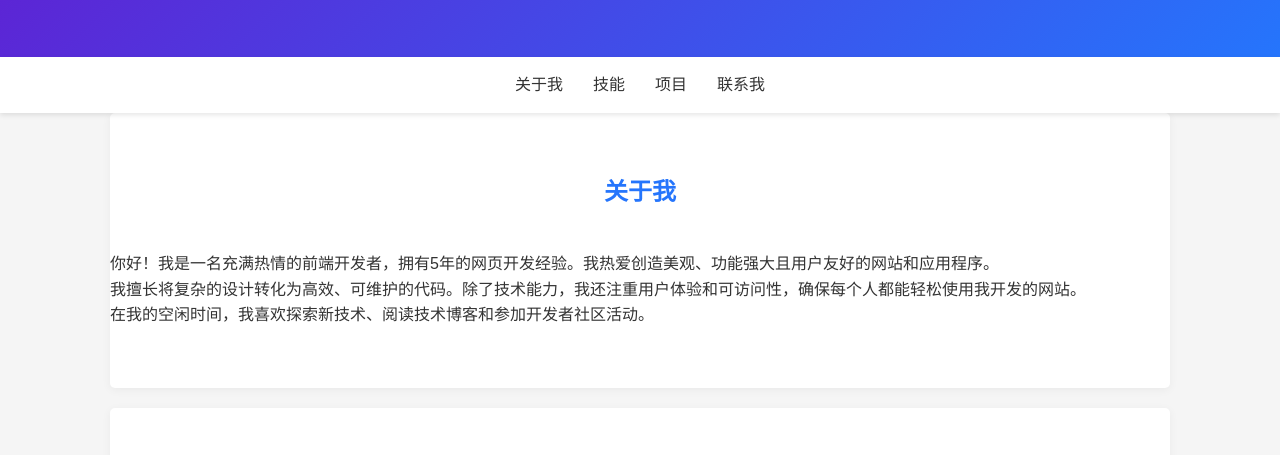
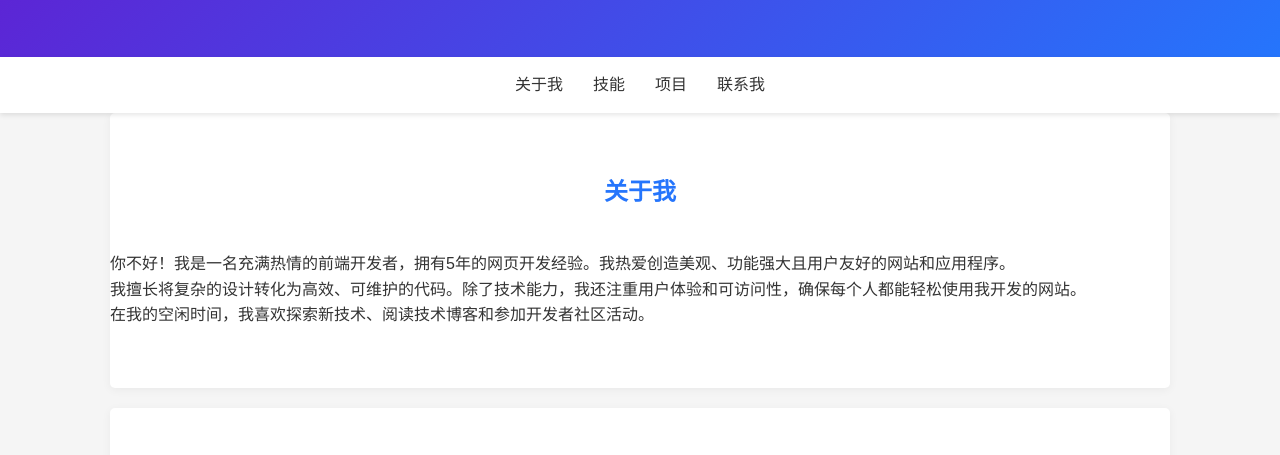
Before and after one commit to Coke-debugger/Coke-debugger.github.io, a plain HTML site: page index.html in a window 1280 px wide. Shown: the part 345-800 px from the top of the page. Drawn offline with Linux system fonts and the light colour scheme.

Commit message:
Update index.html

```diff
--- a/index.html
+++ b/index.html
@@ -264,7 +264,7 @@
             <h2 class="section-title">关于我</h2>
             <div class="about-content">
                 <div class="about-text">
-                    <p>你好！我是一名充满热情的前端开发者，拥有5年的网页开发经验。我热爱创造美观、功能强大且用户友好的网站和应用程序。</p>
+                    <p>你不好！我是一名充满热情的前端开发者，拥有5年的网页开发经验。我热爱创造美观、功能强大且用户友好的网站和应用程序。</p>
                     <p>我擅长将复杂的设计转化为高效、可维护的代码。除了技术能力，我还注重用户体验和可访问性，确保每个人都能轻松使用我开发的网站。</p>
                     <p>在我的空闲时间，我喜欢探索新技术、阅读技术博客和参加开发者社区活动。</p>
                 </div>
```
